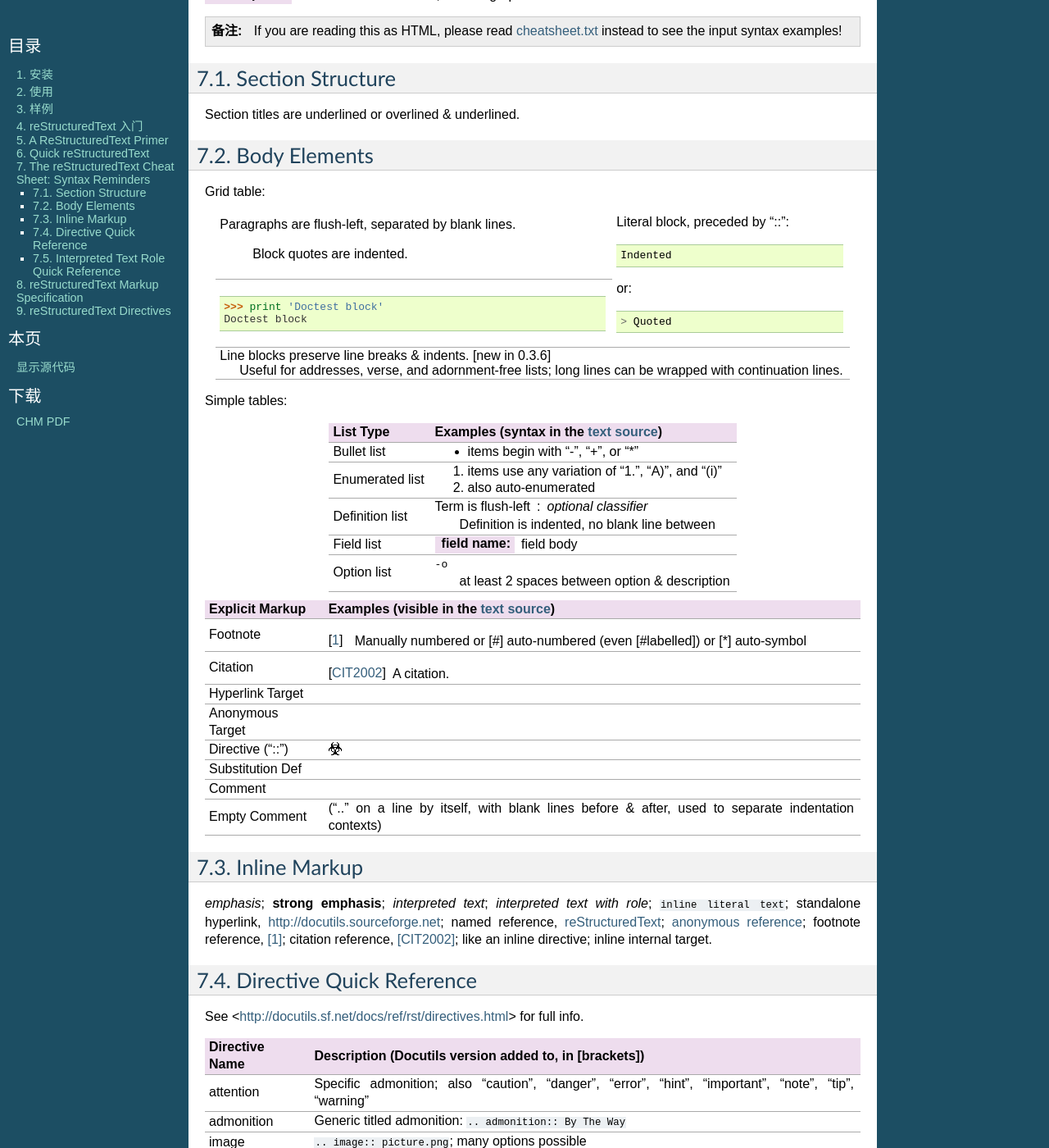
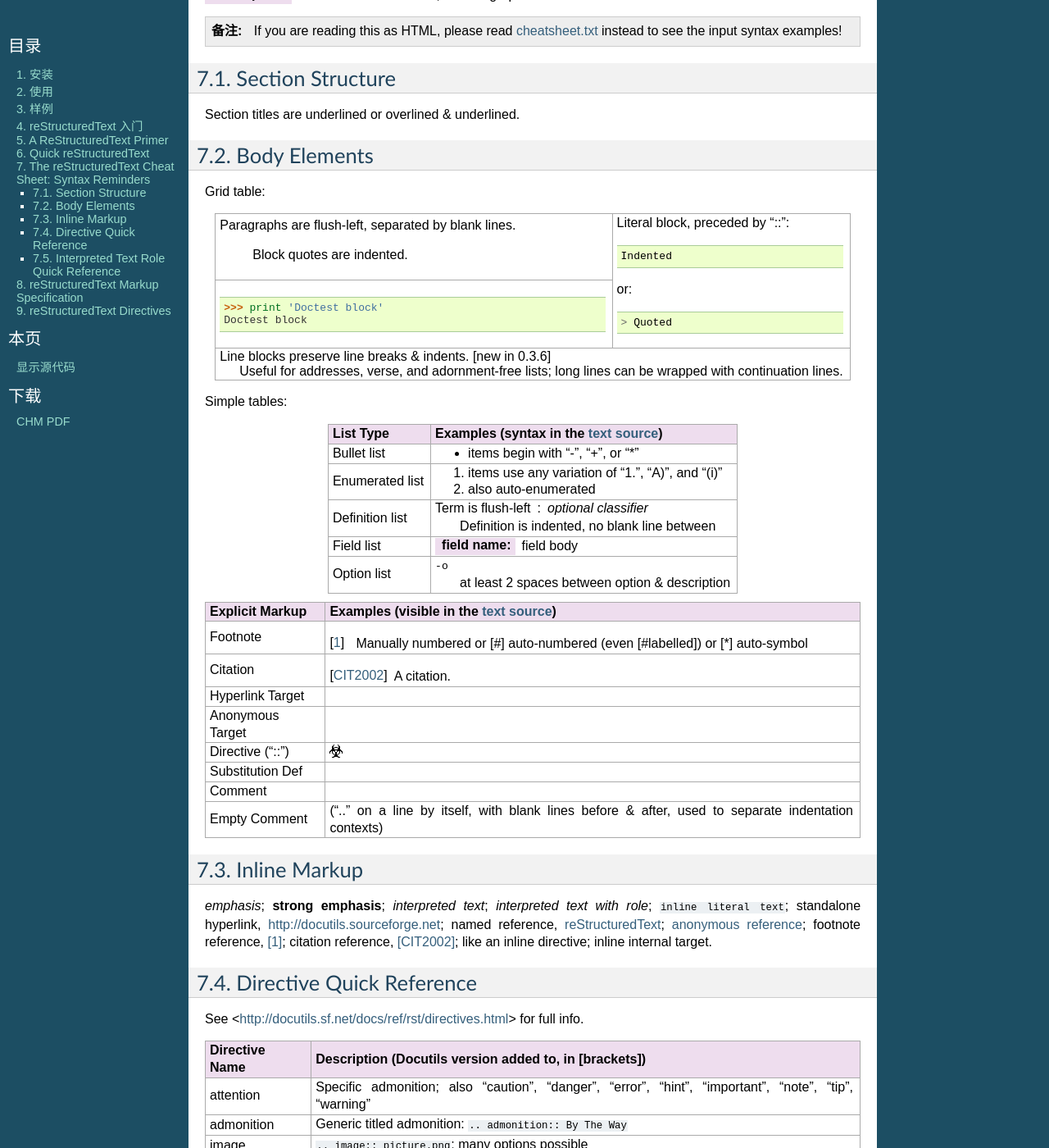
Before and after one commit to azuwis/sphinx_demo, a Sphinx documentation site: the page built from source/cheatsheet.rst, in a window 1280 px wide and 1400 px high, scrolled down 191 px. Shown: the whole window at 82% size. Built offline with Sphinx 7.4.7, drawn with Linux system fonts in a browser that asks for light colours.

Commit message:
default_mod theme with custom css override

```diff
--- /dev/null
+++ b/source/_themes/default_mod/static/default_mod.css_t
@@ -0,0 +1,9 @@
+@import url("default.css");
+
+/* p { text-indent: 2em; } */
+
+table.docutils td, table.docutils th {
+    border-style: solid;
+    border-width: 1px;
+    border-color: rgb(170, 170, 170);
+}
--- /dev/null
+++ b/source/_themes/default_mod/theme.conf
@@ -0,0 +1,3 @@
+[theme]
+inherit = default
+stylesheet = default_mod.css
--- a/source/conf.py
+++ b/source/conf.py
@@ -92,7 +92,7 @@ pygments_style = 'sphinx'
 
 # The theme to use for HTML and HTML Help pages.  See the documentation for
 # a list of builtin themes.
-html_theme = 'default'
+html_theme = 'default_mod'
 
 # Theme options are theme-specific and customize the look and feel of a theme
 # further.  For a list of options available for each theme, see the
@@ -102,7 +102,7 @@ html_theme_options = {
 }
 
 # Add any paths that contain custom themes here, relative to this directory.
-#html_theme_path = []
+html_theme_path = ['_themes']
 
 # The name for this set of Sphinx documents.  If None, it defaults to
 # "<project> v<release> documentation".
```
